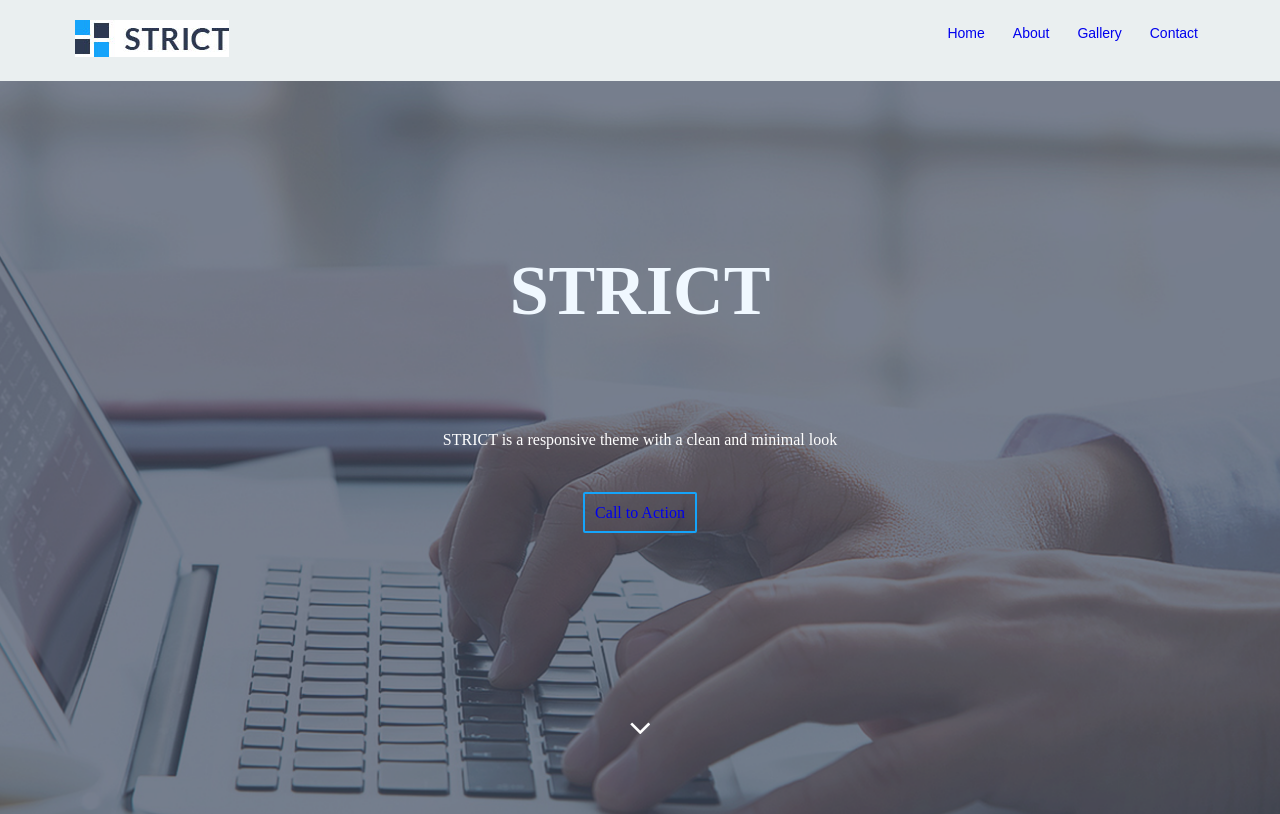
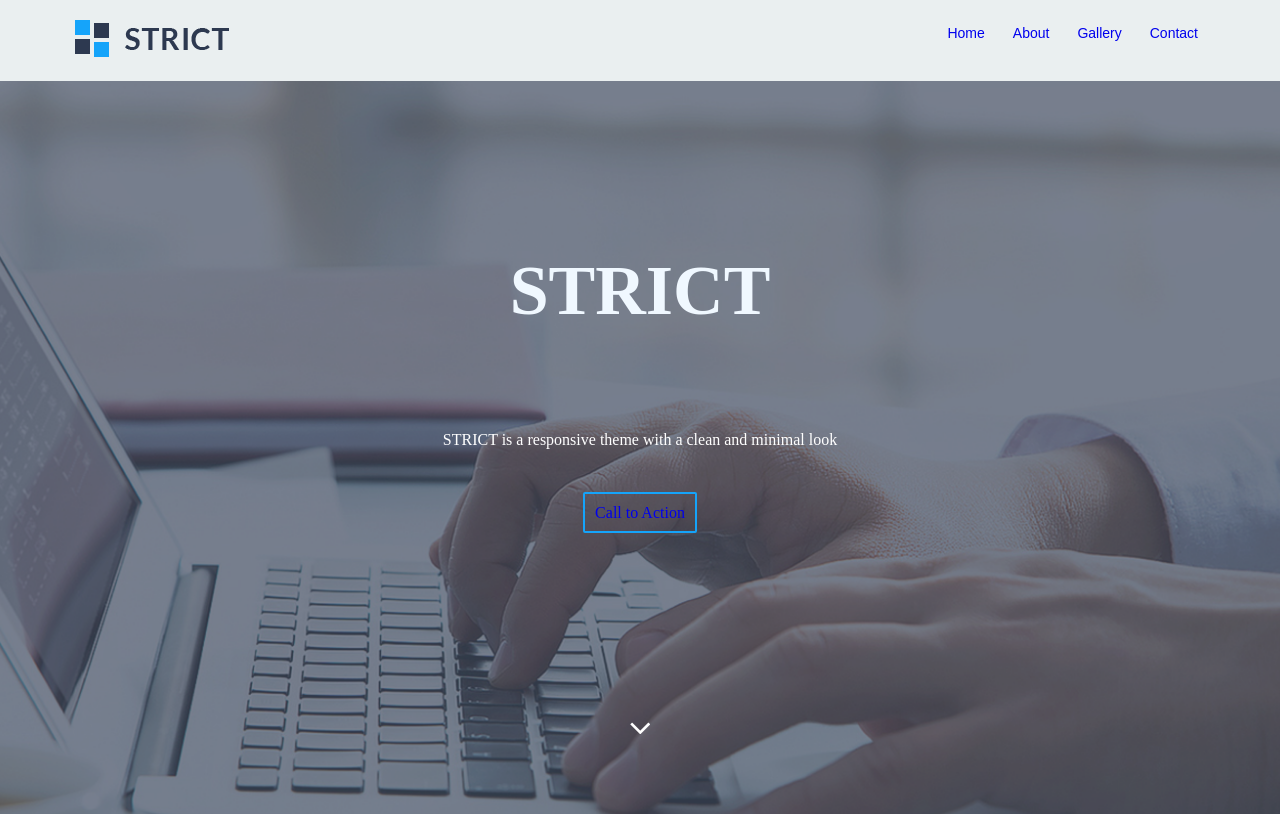
Before and after one commit to ranjonroy4444/strict2, a plain HTML site: page index.html in a window 1280 px wide. Shown: the top 814 px of the page. Drawn offline with Linux system fonts and the light colour scheme; a script that the page names is missing.

Commit message:
Update index.html

```diff
--- a/index.html
+++ b/index.html
@@ -11,7 +11,7 @@
     <header class="header-section">
         <div class="containar">
             <div class="col-md-6">
-               <div class="logo"><a href="#"><img src="img/logo.jpg" alt=""></a> </div>
+               <div class="logo"><a href="#"><img src="img/logo.png" alt=""></a> </div>
             </div>
             <div class="col-md-6">
                 <div class="nav">
```
